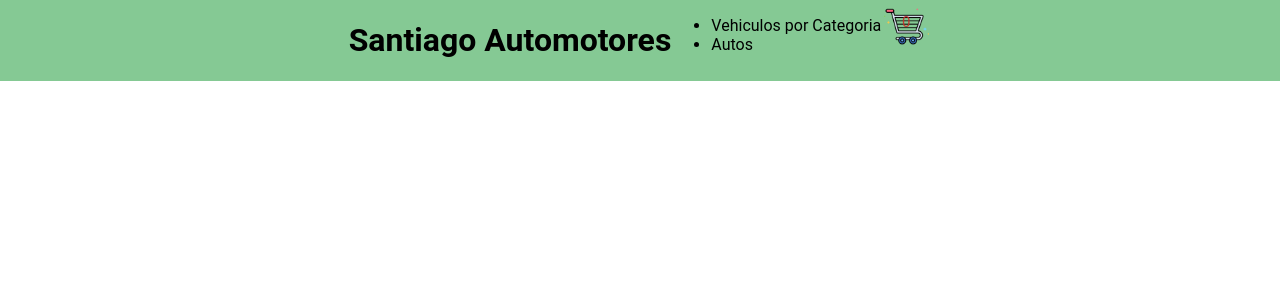
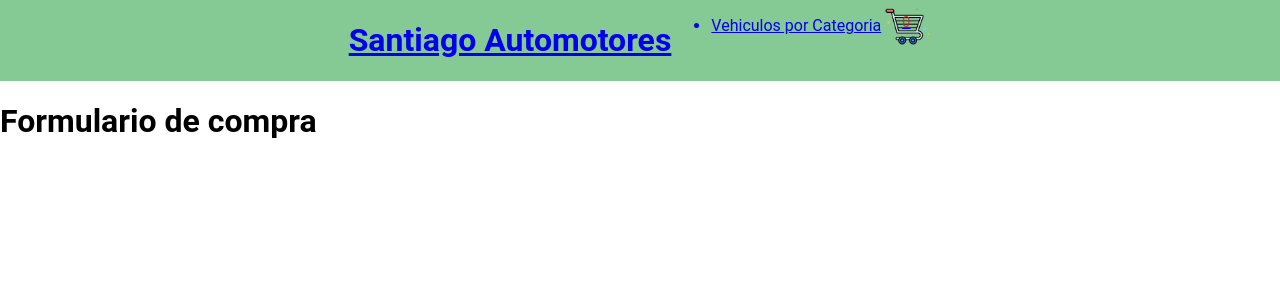
Before and after one commit to prometeo88/reactjs-coder, a React (Vite) app: page /cart in a window 1280 px wide. Shown: the top 300 px of the page. Built offline with nearby package versions, Linux system fonts and the light colour scheme.

Commit message:
routas completas sin item details

```diff
--- a/src/App.jsx
+++ b/src/App.jsx
@@ -1,10 +1,11 @@
 import "./styles/components.css";
 import NavBar from "./components/NavBar";
 import Welcome from "./components/Welcome";
-import { Box } from "@chakra-ui/react";
+import { Box, CardFooter } from "@chakra-ui/react";
 import ItemDetail from "./components/ItemDetail";
 import { BrowserRouter, Route, Routes } from "react-router-dom";
 import ItemListContainer from "./components/ItemListContainer";
+import Cart from "./components/Cart"
 
 function App() {
   return (
@@ -18,6 +19,7 @@ function App() {
             <Route exact path="/" element={<Welcome />} />
             <Route exact path="/categoria" element={<ItemListContainer />} />
             <Route exact path="/categoria" element={<ItemDetail />} />
+            <Route exact path="/cart" element={<Cart />} />
           </Routes>
         </div>
         <Box></Box>
--- a/src/components/CardWidget.jsx
+++ b/src/components/CardWidget.jsx
@@ -1,9 +1,12 @@
+import { Link } from "react-router-dom";
+
 const CardWidget = () => {
   return (
     <>
-      <div>
+      <Link to={"/Cart"}><div>
         <span className="textoFlotante">0</span>
       </div>
+      </Link>
     </>
   );
 };
--- /dev/null
+++ b/src/components/Cart.jsx
@@ -0,0 +1,7 @@
+const Cart = () => {
+  return (
+    <h1>Formulario de compra</h1>
+  )
+
+  }
+export default Cart;
--- a/src/components/NavBar.jsx
+++ b/src/components/NavBar.jsx
@@ -1,17 +1,18 @@
+import { Link } from "react-router-dom";
 import CardWidget from "./CardWidget";
 
 const NavBar = () => {
   return (
     <>
       <div className="Navbar">
-        <div>
-          <h1>Santiago Automotores</h1>
+        <div> {/* BUSCAR COMO QUITAR EL SUBRAYADO */}
+          <Link to={"/"}><h1 style={{textDecoration: 'none'}}>Santiago Automotores</h1></Link>
         </div>
 
         <div>
           <ul>
-            <li>Vehiculos por Categoria</li>
-            <li>Autos</li>
+            <Link to={"/categoria"}><li>Vehiculos por Categoria</li></Link>
+
           </ul>
         </div>
 
--- a/src/components/Welcome.jsx
+++ b/src/components/Welcome.jsx
@@ -1,6 +1,8 @@
+import { Link } from "react-router-dom"
+
 const Welcome = () => {
   return (
-    <div className="welcome"><img src="src/assets/img/carsellwelcome.jpg"  /></div>
+    <Link to={"/"}><div className="welcome"><img src="src/assets/img/carsellwelcome.jpg"  /></div></Link>
   )
 }
 
--- a/src/styles/components.css
+++ b/src/styles/components.css
@@ -3,6 +3,8 @@ body {
   box-sizing: border-box;
   padding: 0;
   font-family: "Roboto", sans-serif;
+
+
 }
 
 .Navbar {
@@ -11,7 +13,9 @@ body {
   justify-content: center;
   background-color: rgb(133, 201, 148);
   margin: auto;
+
 }
+
 
 .textoFlotante {
   display: block;
```
